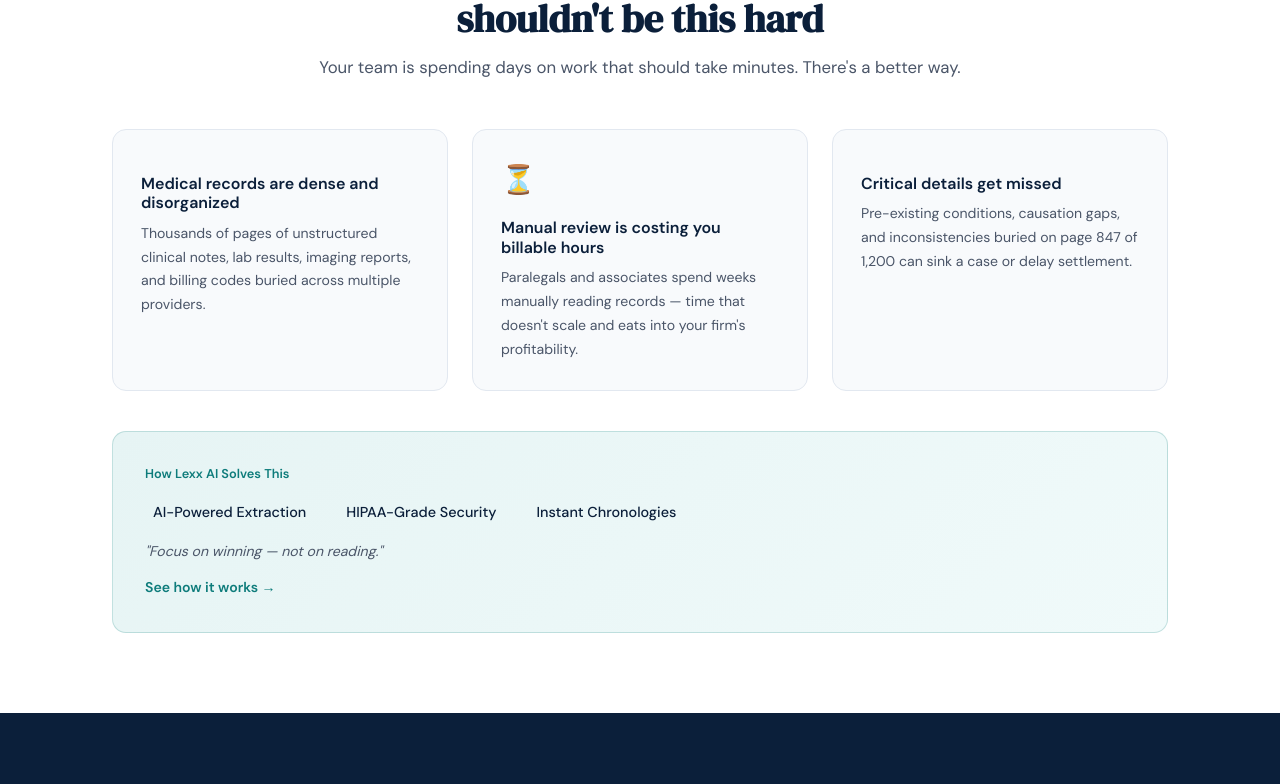
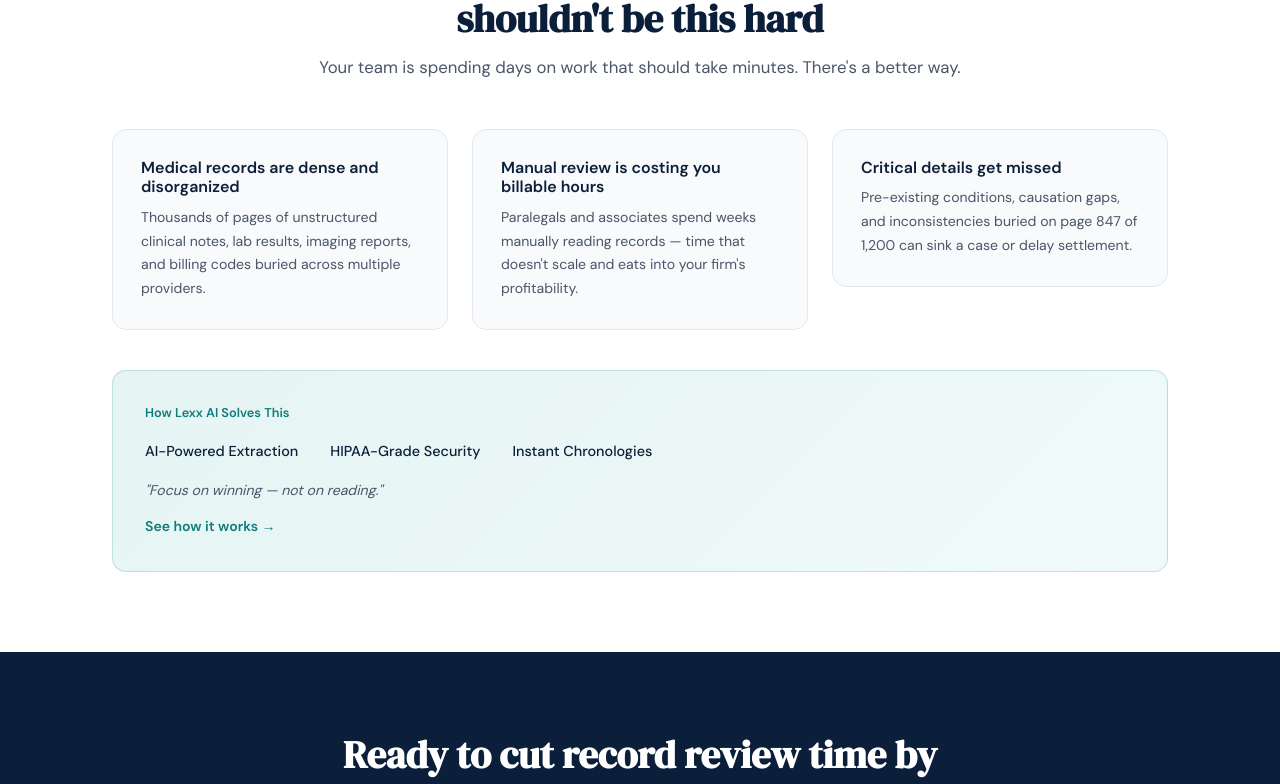
Before and after one commit to connorprecisionworks-sys/lexx-ai, a React (Create React App) app: page / in a window 1280 px wide. Shown: the part 1654-2438 px from the top of the page. Built offline with nearby package versions, Linux system fonts and the light colour scheme; a web font is replaced by a local one.

Commit message:
Animations, cinematic scroll, faster rotation

```diff
--- a/src/pages/Home.jsx
+++ b/src/pages/Home.jsx
@@ -2,7 +2,6 @@ import { useEffect, useRef, useState } from "react";
 import { Link } from 'react-router-dom';
 import './Home.css';
 
-//  Rotating hero words
 const ROTATING_WORDS = [
   "to demand letter",
   "to narrative",
@@ -10,35 +9,54 @@ const ROTATING_WORDS = [
   "to case summary",
 ];
 
-//  Rest of page data
 const problems = [
   {
-    icon: '',
     title: 'Medical records are dense and disorganized',
     desc: 'Thousands of pages of unstructured clinical notes, lab results, imaging reports, and billing codes buried across multiple providers.'
   },
   {
-    icon: '⏳',
     title: 'Manual review is costing you billable hours',
     desc: "Paralegals and associates spend weeks manually reading records — time that doesn't scale and eats into your firm's profitability."
   },
   {
-    icon: '',
     title: 'Critical details get missed',
     desc: 'Pre-existing conditions, causation gaps, and inconsistencies buried on page 847 of 1,200 can sink a case or delay settlement.'
   },
 ];
 
 const solutions = [
-  { icon: '', label: 'AI-Powered Extraction' },
-  { icon: '', label: 'HIPAA-Grade Security' },
-  { icon: '', label: 'Instant Chronologies' },
+  { label: 'AI-Powered Extraction' },
+  { label: 'HIPAA-Grade Security' },
+  { label: 'Instant Chronologies' },
 ];
+
+// Hook: fade-up on scroll into view
+function useFadeUp(threshold = 0.15) {
+  const ref = useRef(null);
+  const [visible, setVisible] = useState(false);
+  useEffect(() => {
+    const el = ref.current;
+    if (!el) return;
+    const observer = new IntersectionObserver(
+      ([entry]) => { if (entry.isIntersecting) { setVisible(true); observer.disconnect(); } },
+      { threshold }
+    );
+    observer.observe(el);
+    return () => observer.disconnect();
+  }, [threshold]);
+  return [ref, visible];
+}
 
 export default function Home() {
   const [current, setCurrent] = useState(0);
   const [wordHeight, setWordHeight] = useState(80);
   const firstWordRef = useRef(null);
+
+  // Scroll refs
+  const [problemsRef, problemsVisible] = useFadeUp();
+  const [solutionRef, solutionVisible] = useFadeUp();
+  const [ctaRef, ctaVisible] = useFadeUp();
+  const [dashboardRef, dashboardVisible] = useFadeUp(0.05);
 
   useEffect(() => {
     if (firstWordRef.current) {
@@ -46,8 +64,36 @@ export default function Home() {
     }
     const interval = setInterval(() => {
       setCurrent((prev) => (prev + 1) % ROTATING_WORDS.length);
-    }, 2200);
+    }, 1500);
     return () => clearInterval(interval);
+  }, []);
+
+  // Cinematic smooth scroll
+  useEffect(() => {
+    let current = window.scrollY;
+    let target = window.scrollY;
+    let rafId;
+    const ease = 0.06; // lower = slower/smoother
+
+    const onWheel = (e) => {
+      e.preventDefault();
+      target += e.deltaY * 0.7;
+      target = Math.max(0, Math.min(target, document.body.scrollHeight - window.innerHeight));
+    };
+
+    const loop = () => {
+      current += (target - current) * ease;
+      window.scrollTo(0, current);
+      rafId = requestAnimationFrame(loop);
+    };
+
+    window.addEventListener('wheel', onWheel, { passive: false });
+    rafId = requestAnimationFrame(loop);
+
+    return () => {
+      window.removeEventListener('wheel', onWheel);
+      cancelAnimationFrame(rafId);
+    };
   }, []);
 
   return (
@@ -82,7 +128,7 @@ export default function Home() {
           letter-spacing: 0.08em;
           text-transform: uppercase;
           margin-bottom: 40px;
-          animation: lexxFadeUp 0.6s ease both;
+          animation: lexxFadeUp 0.8s ease both;
         }
 
         .lexx-badge::before {
@@ -100,7 +146,7 @@ export default function Home() {
           line-height: 1.05;
           color: #0a0a0a;
           margin: 0;
-          animation: lexxFadeUp 0.6s ease 0.1s both;
+          animation: lexxFadeUp 0.8s ease 0.15s both;
         }
 
         .lexx-rotating-wrapper {
@@ -112,7 +158,7 @@ export default function Home() {
         .lexx-rotating-inner {
           display: flex;
           flex-direction: column;
-          transition: transform 0.7s cubic-bezier(0.77, 0, 0.175, 1);
+          transition: transform 0.6s cubic-bezier(0.77, 0, 0.175, 1);
         }
 
         .lexx-rotating-word {
@@ -134,14 +180,14 @@ export default function Home() {
           font-weight: 300;
           max-width: 520px;
           line-height: 1.7;
-          animation: lexxFadeUp 0.6s ease 0.2s both;
+          animation: lexxFadeUp 0.8s ease 0.3s both;
         }
 
         .lexx-actions {
           display: flex;
           gap: 16px;
           margin-top: 40px;
-          animation: lexxFadeUp 0.6s ease 0.3s both;
+          animation: lexxFadeUp 0.8s ease 0.45s both;
         }
 
         .lexx-btn-primary {
@@ -189,7 +235,7 @@ export default function Home() {
           margin-top: 56px;
           padding-top: 40px;
           border-top: 1px solid #d8d8d6;
-          animation: lexxFadeUp 0.6s ease 0.4s both;
+          animation: lexxFadeUp 0.8s ease 0.6s both;
         }
 
         .lexx-stat-number {
@@ -209,12 +255,20 @@ export default function Home() {
           display: block;
         }
 
+        /* Dashboard */
         .lexx-dashboard {
           width: 100%;
           max-width: 900px;
           margin-top: 64px;
-          animation: lexxFadeUp 0.8s ease 0.5s both;
           position: relative;
+          opacity: 0;
+          transform: translateY(40px);
+          transition: opacity 1.2s ease, transform 1.2s ease;
+        }
+
+        .lexx-dashboard.visible {
+          opacity: 1;
+          transform: translateY(0);
         }
 
         .lexx-dashboard-label {
@@ -242,8 +296,20 @@ export default function Home() {
           display: block;
         }
 
+        /* Scroll fade-up utility */
+        .fade-up {
+          opacity: 0;
+          transform: translateY(40px);
+          transition: opacity 0.9s ease, transform 0.9s ease;
+        }
+
+        .fade-up.visible {
+          opacity: 1;
+          transform: translateY(0);
+        }
+
         @keyframes lexxFadeUp {
-          from { opacity: 0; transform: translateY(24px); }
+          from { opacity: 0; transform: translateY(28px); }
           to { opacity: 1; transform: translateY(0); }
         }
 
@@ -305,7 +371,10 @@ export default function Home() {
           ))}
         </div>
 
-        <div className="lexx-dashboard">
+        <div
+          ref={dashboardRef}
+          className={`lexx-dashboard${dashboardVisible ? ' visible' : ''}`}
+        >
           <span className="lexx-dashboard-label">Live Dashboard</span>
           <img
             src="/dashboard.png"
@@ -318,25 +387,31 @@ export default function Home() {
       {/* PROBLEM */}
       <section className="section problem-section">
         <div className="container">
-          <div className="problem-section__header">
+          <div
+            ref={problemsRef}
+            className={`problem-section__header fade-up${problemsVisible ? ' visible' : ''}`}
+          >
             <h2>Medical record review<br />shouldn't be this hard</h2>
             <p>Your team is spending days on work that should take minutes. There's a better way.</p>
           </div>
           <div className="problem-section__grid">
-            {problems.map(p => (
-              <div key={p.title} className="problem-card">
-                <div className="problem-card__icon">{p.icon}</div>
-                <h3>{p.title}</h3>
-                <p>{p.desc}</p>
-              </div>
+            {problems.map((p, i) => (
+              <FadeUpCard key={p.title} delay={i * 120}>
+                <div className="problem-card">
+                  <h3>{p.title}</h3>
+                  <p>{p.desc}</p>
+                </div>
+              </FadeUpCard>
             ))}
           </div>
-          <div className="solution-callout">
-            <div className="solution-callout__check"> How Lexx AI Solves This</div>
+          <div
+            ref={solutionRef}
+            className={`solution-callout fade-up${solutionVisible ? ' visible' : ''}`}
+          >
+            <div className="solution-callout__check">How Lexx AI Solves This</div>
             <div className="solution-callout__row">
               {solutions.map(s => (
                 <div key={s.label} className="solution-callout__item">
-                  <span>{s.icon}</span>
                   <span>{s.label}</span>
                 </div>
               ))}
@@ -350,7 +425,10 @@ export default function Home() {
       {/* BOTTOM CTA */}
       <section className="bottom-cta section">
         <div className="container">
-          <div className="bottom-cta__inner">
+          <div
+            ref={ctaRef}
+            className={`bottom-cta__inner fade-up${ctaVisible ? ' visible' : ''}`}
+          >
             <h2>Ready to cut record review time by 85%?</h2>
             <p>Join 500+ law firms using Lexx AI to win more cases, faster.</p>
             <div style={{ display: 'flex', gap: '1rem', justifyContent: 'center', flexWrap: 'wrap' }}>
@@ -363,3 +441,31 @@ export default function Home() {
     </main>
   );
 }
+
+// Reusable staggered fade-up card
+function FadeUpCard({ children, delay = 0 }) {
+  const ref = useRef(null);
+  const [visible, setVisible] = useState(false);
+  useEffect(() => {
+    const el = ref.current;
+    if (!el) return;
+    const observer = new IntersectionObserver(
+      ([entry]) => { if (entry.isIntersecting) { setVisible(true); observer.disconnect(); } },
+      { threshold: 0.1 }
+    );
+    observer.observe(el);
+    return () => observer.disconnect();
+  }, []);
+  return (
+    <div
+      ref={ref}
+      style={{
+        opacity: visible ? 1 : 0,
+        transform: visible ? 'translateY(0)' : 'translateY(40px)',
+        transition: `opacity 0.9s ease ${delay}ms, transform 0.9s ease ${delay}ms`,
+      }}
+    >
+      {children}
+    </div>
+  );
+}
```
